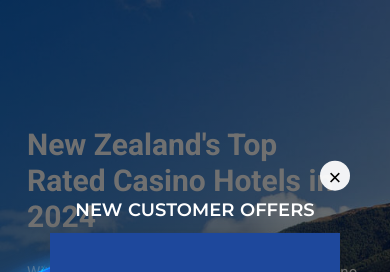
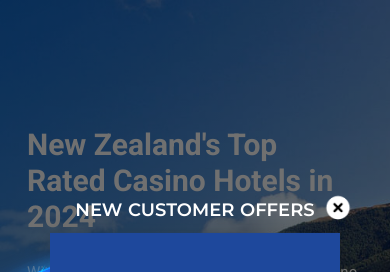
Before and after one commit to NobonitaSaha/agency2hub-popup-02, a plain HTML site: page index.html in a window 390 px wide. Shown: the top 272 px of the page. Drawn offline with nearby package versions, Linux system fonts and the light colour scheme.

Commit message:
8th commit

```diff
--- a/index.html
+++ b/index.html
@@ -33,7 +33,7 @@
 		<div class="cookie-overlay-2 show-overlay-2"></div>
 		<div class="cookie-popup" id="cookiePopup">
             <!-- Close icon outside the popup -->
-            <div class="close-icon" onclick="closePopup()">&times;</div>
+            <div class="close-icon" onclick="closePopup()"><img src="img/newzland-images/close.png" alt=""></div>
 			<div class="cookie-home">
 				<div class="cookie-logo">
 					<a href="https://www.lukki.com/?stag=146098_662c980887609bad92bb8fd3" target="_blank">
@@ -303,14 +303,13 @@
 
 		.close-icon {
 			position: fixed;
-			top: -45px;
-			right: -15px;
+			top: -46px;
+			right: -8px;
 			cursor: pointer;
-			font-size: 22px;
-			color: #000000;
 			z-index: 999999;
-			background: #ffffffef;
-			border-radius: 50%;
+		}
+
+		.close-icon > img{
 			width: 30px;
 			height: 30px;
 		}
@@ -364,8 +363,13 @@
 			}
 
 			.close-icon {
-				top: -74px;
-				right: -10px;
+				top: -41px;
+				right: -12px;
+			}
+
+			.close-icon > img {
+				width: 28px;
+				height: 28px;
 			}
 
 			.cookie-description{
```
Also changed, not shown: img/newzland-images/close.png (added).
